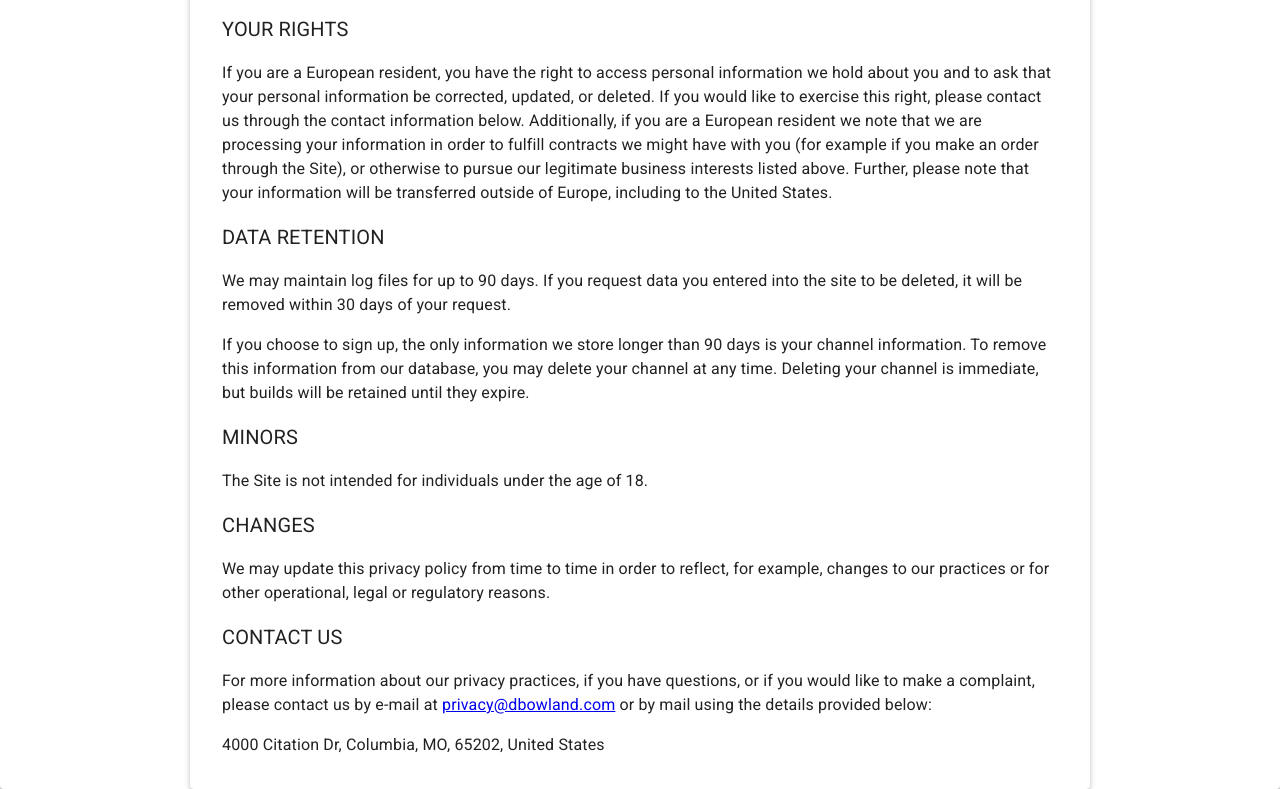
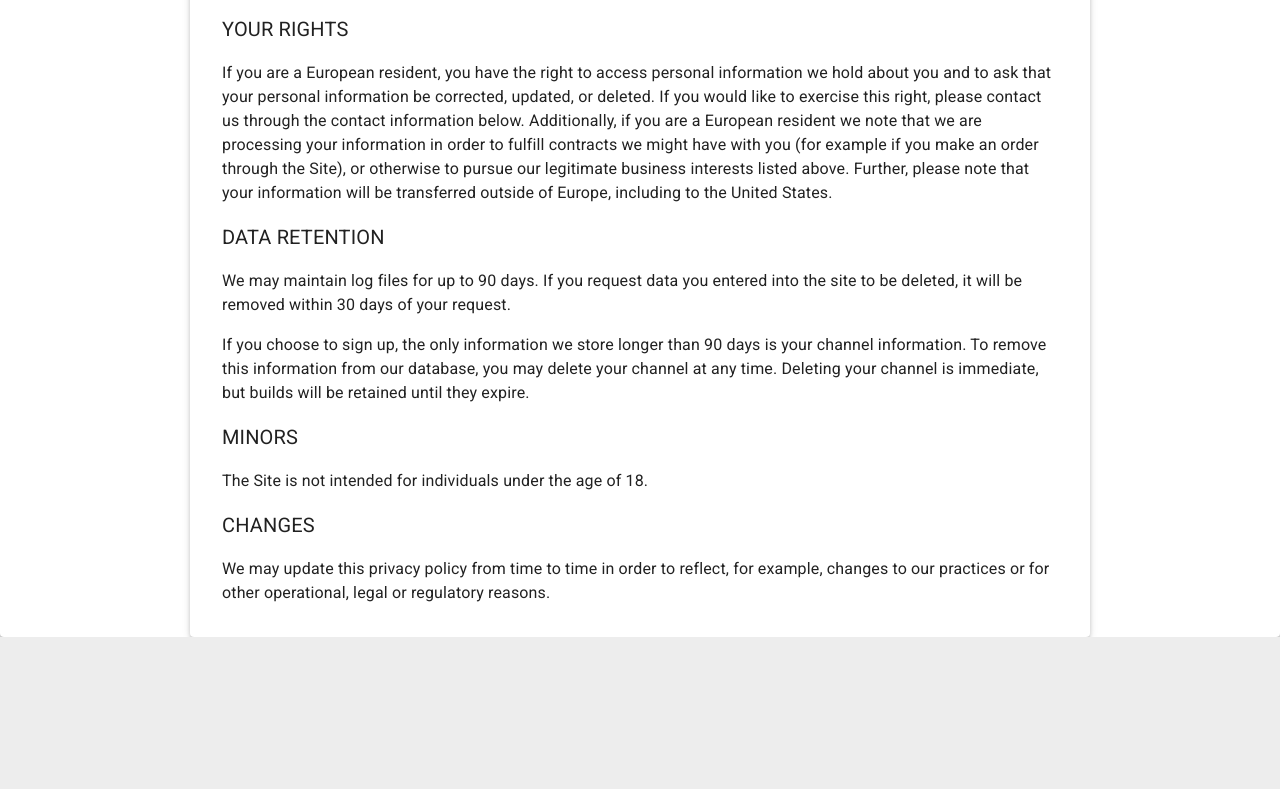
Before and after one commit to davidbowland/dbd-build-maker-ui, a Gatsby site: page /privacy-policy in a window 1280 px wide. Shown: the part 1011-1800 px from the top of the page. After the commit the page ends 1648 px from the top, so only its background shows below. Built offline with nearby package versions, Linux system fonts and the light colour scheme; Gatsby itself is replaced by a stand-in of ours; no server answers; what @aws-amplify/analytics, aws-amplify would draw is missing.

Commit message:
Update privacy policy

```diff
--- a/src/components/privacy-policy/index.tsx
+++ b/src/components/privacy-policy/index.tsx
@@ -84,13 +84,6 @@ const PrivacyPolicy = (): JSX.Element => {
         We may update this privacy policy from time to time in order to reflect, for example, changes to our practices
         or for other operational, legal or regulatory reasons.
       </Typography>
-      <Typography variant="h6">CONTACT US</Typography>
-      <Typography variant="body1">
-        For more information about our privacy practices, if you have questions, or if you would like to make a
-        complaint, please contact us by e-mail at <Link to="mailto:privacy@dbowland.com">privacy@dbowland.com</Link> or
-        by mail using the details provided below:
-      </Typography>
-      <Typography variant="body1">4000 Citation Dr, Columbia, MO, 65202, United States</Typography>
     </Stack>
   )
 }
```
